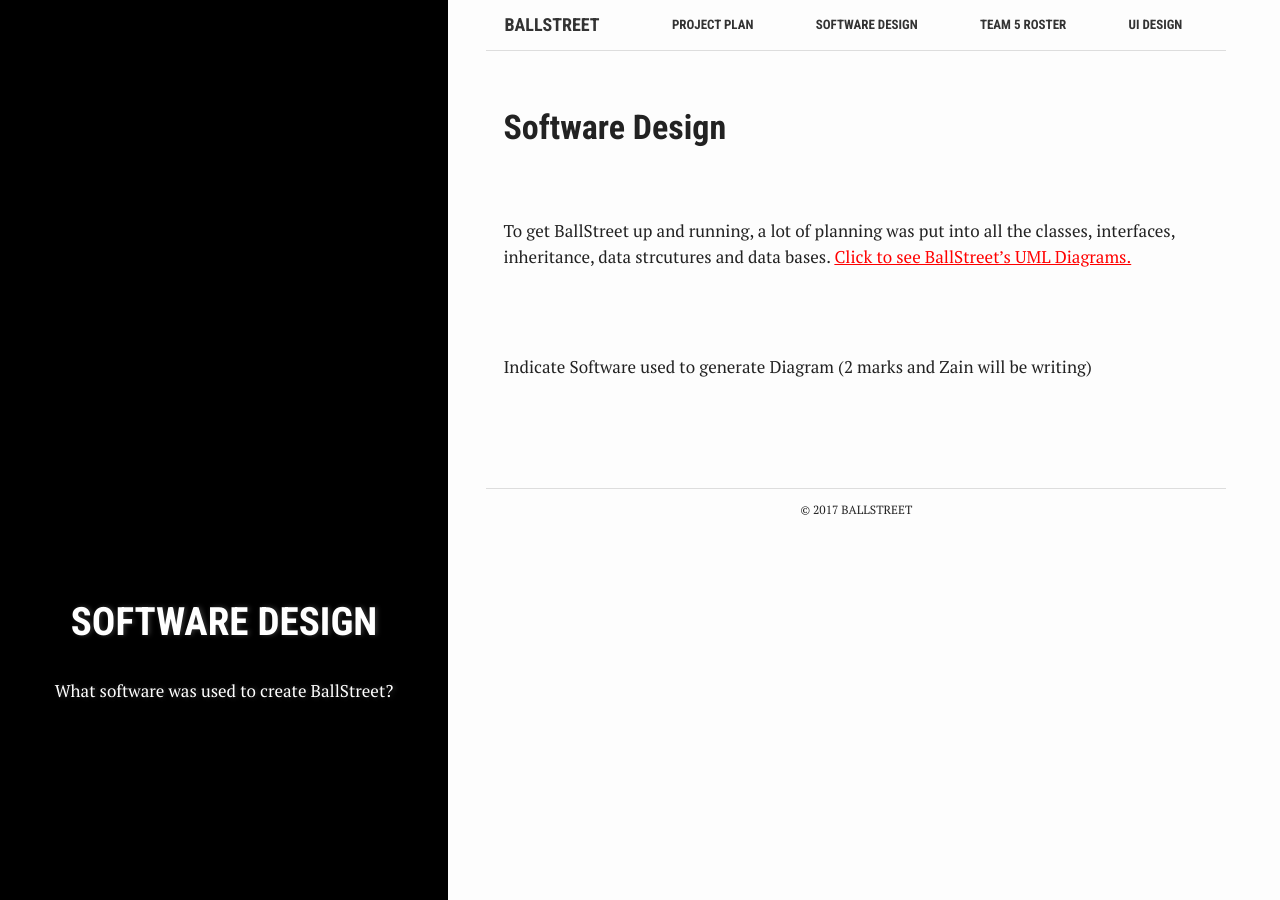
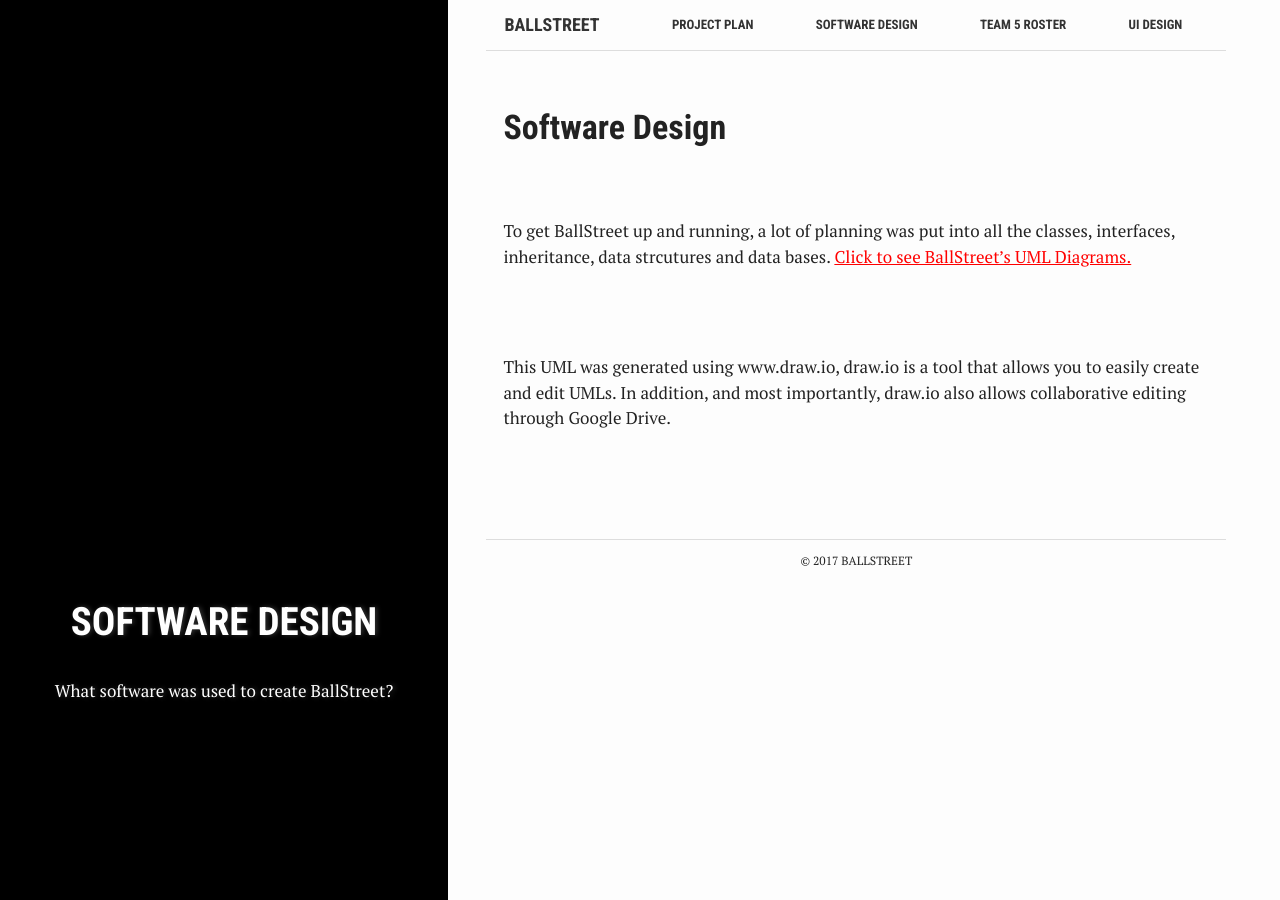
Before and after one commit to ufrauq/Ball-Street, a Jekyll site: the page built from software-design.md, in a window 1280 px wide. Built offline with Jekyll 4.4.1, drawn with Linux system fonts in a browser that asks for light colours.

Commit message:
Update software-design.md

```diff
--- a/software-design.md
+++ b/software-design.md
@@ -16,4 +16,4 @@
 
 <br><br>
 
-Indicate Software used to generate Diagram (2 marks and Zain will be writing)
+This UML was generated using www.draw.io, draw.io is a tool that allows you to easily create and edit UMLs. In addition, and most importantly, draw.io also allows collaborative editing through Google Drive.
```
